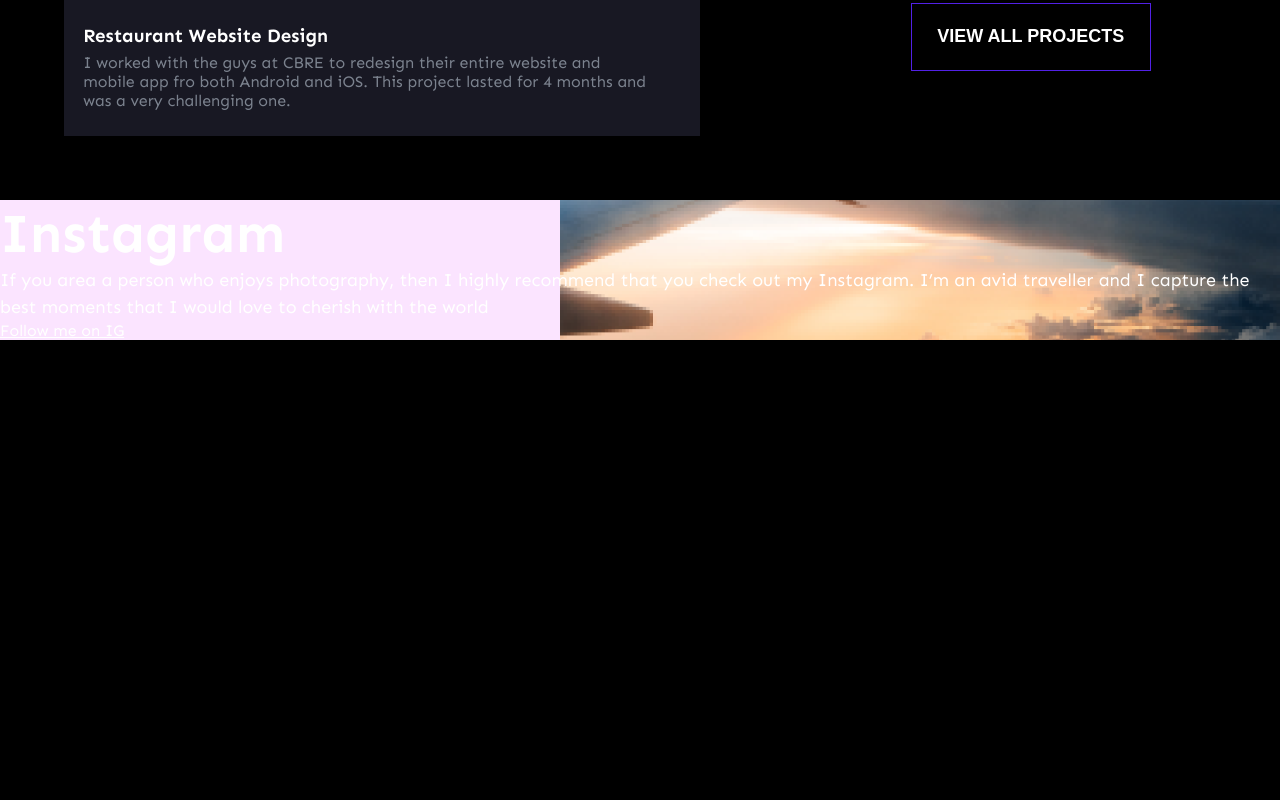
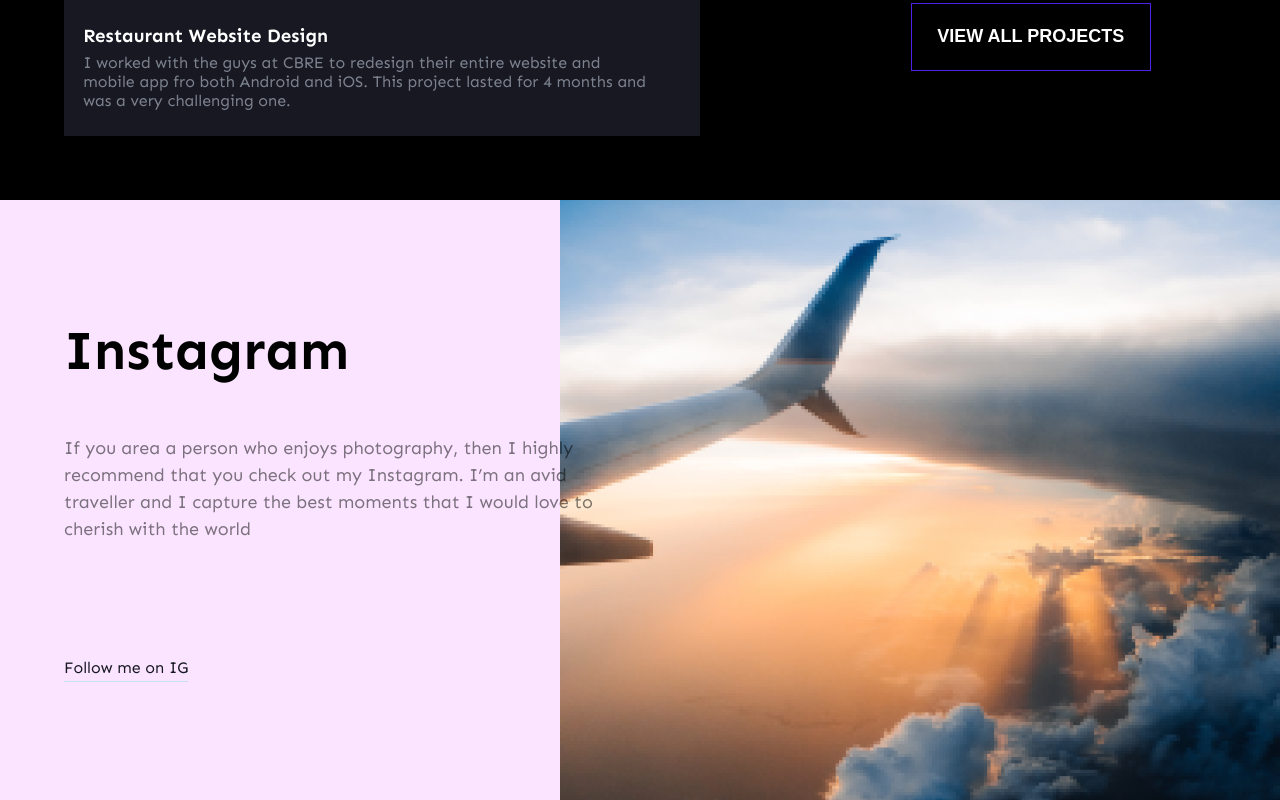
Before and after one commit to Skanetdima/Robin.W, a React (Create React App) app: page / in a window 1280 px wide. Shown: the part 4467-5267 px from the top of the page. Before the commit the page ends 4807 px from the top, so only its background shows below. Built offline with nearby package versions, Linux system fonts and the light colour scheme.

Commit message:
seventhContainer completed

```diff
--- a/src/styles/style.css
+++ b/src/styles/style.css
@@ -245,5 +245,32 @@ body main .sixthContainer div ul li div p {
   max-width: 572px;
 }
 body main .seventhContainer {
+  display: flex;
+  flex-direction: column;
+  justify-content: center;
+  padding-left: 5vw;
+  align-items: flex-start;
+  gap: 4vw;
+  height: 600px;
   background: url("../images/Rectangle_39_1_.png") no-repeat right #fbe4ff;
+}
+body main .seventhContainer h2,
+body main .seventhContainer p {
+  color: #000000;
+}
+body main .seventhContainer p {
+  max-width: 576px;
+  opacity: 0.5;
+}
+body main .seventhContainer a {
+  text-decoration: none;
+  padding-bottom: 4px;
+  color: #181823;
+  border-bottom: 1px solid #c7e0f4;
+  margin-top: 5vw;
+  transition: 0.4s ease-in;
+}
+body main .seventhContainer a:hover {
+  color: #5221e6;
+  border-bottom: 1px solid #5221e6;
 }/*# sourceMappingURL=style.css.map */
--- a/src/styles/style.scss
+++ b/src/styles/style.scss
@@ -260,8 +260,35 @@ body {
     }
     // Seventh container
     .seventhContainer {
+      display: flex;
+      flex-direction: column;
+      justify-content: center;
+      padding-left: 5vw;
+      align-items: flex-start;
+      gap: 4vw;
+      height: 600px;
       background: url("../images/Rectangle_39_1_.png") no-repeat right
         $VioletAccent;
+      h2,
+      p {
+        color: $Base;
+      }
+      p {
+        max-width: 576px;
+        opacity: 0.5;
+      }
+      a {
+        text-decoration: none;
+        padding-bottom: 4px;
+        color: #181823;
+        border-bottom: 1px solid #c7e0f4;
+        margin-top: 5vw;
+        transition: 0.4s ease-in;
+      }
+      a:hover {
+        color: $Primary;
+        border-bottom: 1px solid $Primary;
+      }
     }
   }
 }
```
Also changed, not shown: 1 other file (tests, documents, lock files or other folders).
